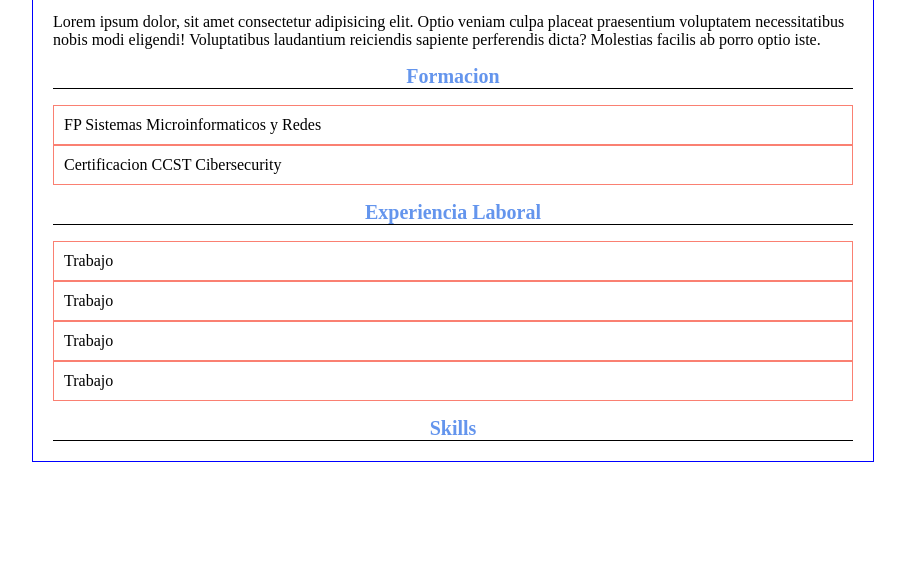
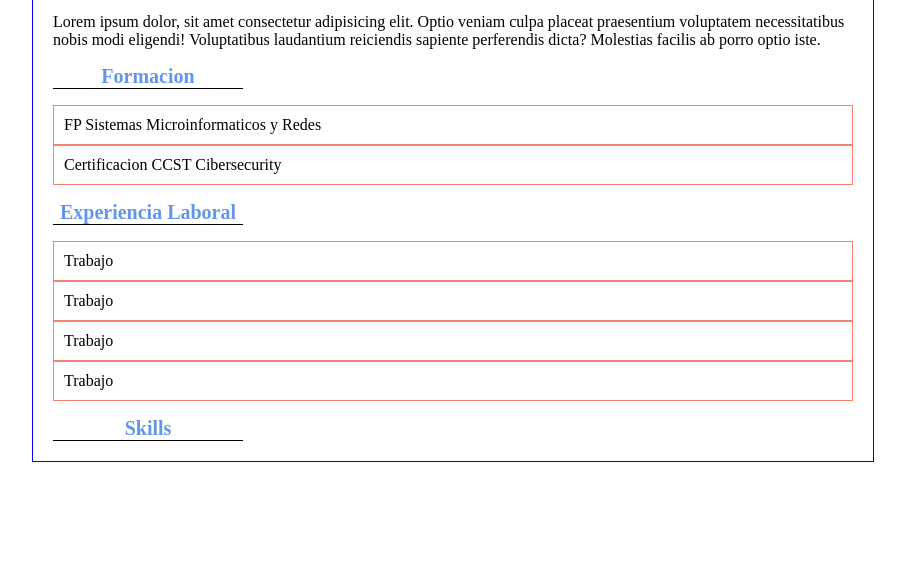
Before and after one commit to Rubenmm04/CV, a plain HTML site: page index.html in a window 1280 px wide. Shown: the part 237-800 px from the top of the page, without its empty margins (187-1092 px from the left). Drawn offline with Linux system fonts and the light colour scheme.

Commit message:
first commit

```diff
--- a/index.html
+++ b/index.html
@@ -32,11 +32,12 @@
 
         h4 {
             border-bottom: 1px solid black;
+            max-width: 190px;
             font-size: 20px;
             color: cornflowerblue;
             text-align: center;
             margin: 0;
-        }
+            white-space: nowrap;        }
 
         ul {
             padding: 0;
```
